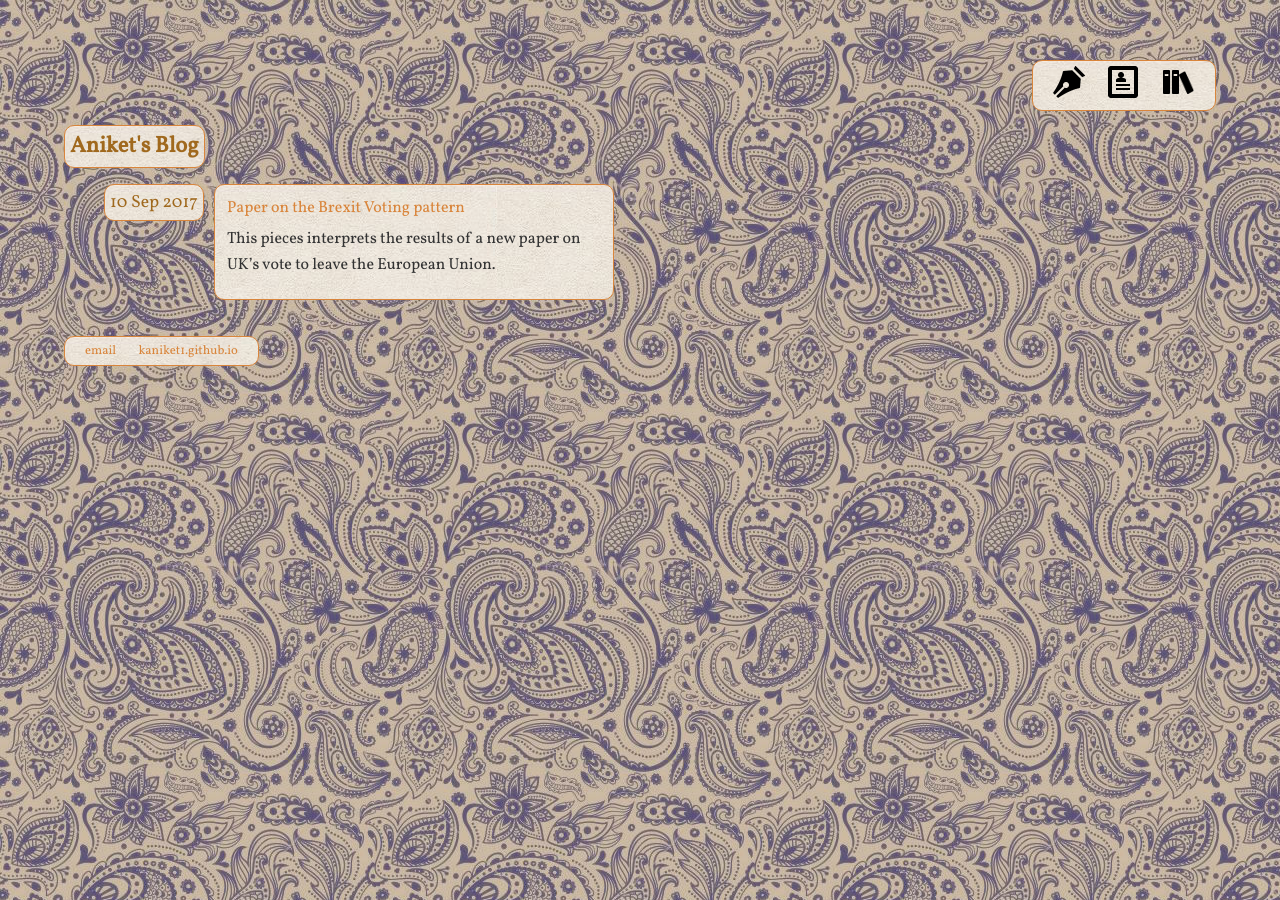
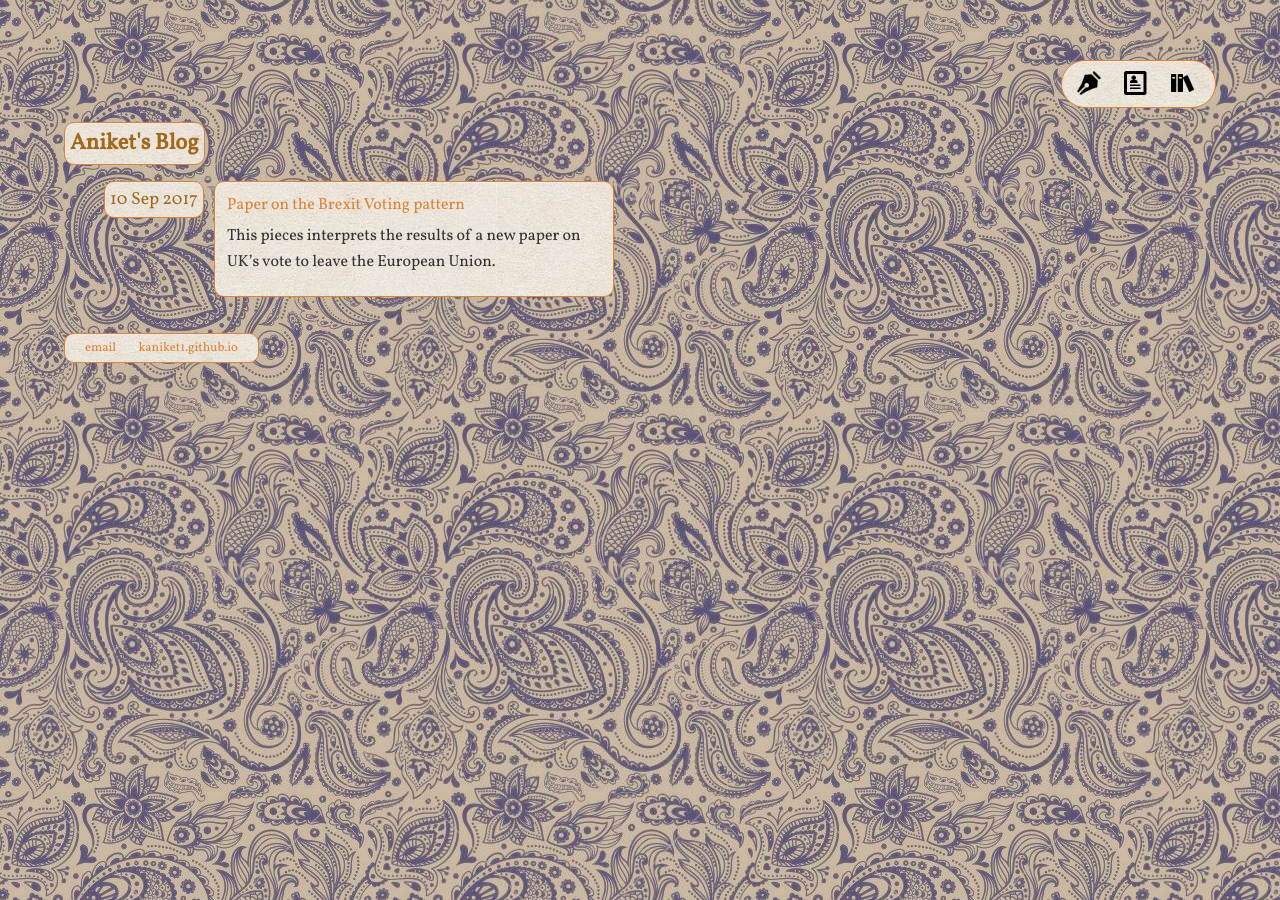
Before and after one commit to kaniket1/kaniket1.github.io, a Jekyll site: the page built from index.html, in a window 1280 px wide. Built offline with Jekyll 4.4.1, drawn with Linux system fonts in a browser that asks for light colours.

Commit message:
Some changes

```diff
--- a/_layouts/default.html
+++ b/_layouts/default.html
@@ -11,10 +11,10 @@
 			<nav>
 	    		<ul>
 					<div align="right">
-					<div class="citiesheader">
-	        		<li><a href="/"><img src="../fig/009-pen.png" width="32" height="32" alt="Blog"></a></li>
-		        	<li><a href="/about"><img src="../fig/036-profile.png" width="32" height="32" alt="About me"></a></li>
-	        		<li><a href="/blog/"><img src="../fig/033-books.png" width="32" height="32" alt="Archive"></a></li>
+					<div class="citiesicons">
+	        		<li><a href="/"><img src="../fig/009-pen.png" width="24" height="24" alt="Blog"></a></li>
+		        	<li><a href="/about"><img src="../fig/036-profile.png" width="24" height="24" alt="About me"></a></li>
+	        		<li><a href="/blog/"><img src="../fig/033-books.png" width="24" height="24" alt="Archive"></a></li>
 				<!-- <li><a href="http://kaniket1.github.io/blog/atom.xml">RSS</a></li> -->
 				</div>
 				</div>
--- a/css/main.css
+++ b/css/main.css
@@ -140,6 +140,35 @@ div.citiesheader {
 		border: 1px solid #D9853B;
 	}
 
+div.citiesicons {
+/*		max-width: 180px;*/
+		display: inline-block;
+		background-color: rgb(244,240,223);
+		background: url("../fig/offwhite.png") ;
+	    margin: 0px 0px 0px 0px;
+	    padding: 10px 0px 5px 15px;
+		border-radius: 25px;
+		border: 1px solid #D9853B;
+	}
+
+a.citiesicons {
+    text-decoration: none;
+	font-size: 1em;
+    color: #D9853B;
+}
+
+a.citiesicons:hover {
+    text-decoration: none;
+	font-size: 1em;
+	color: blue;
+	/*font-style: bold;
+	font-variant:small-caps;
+	font-weight:bold;*/
+/*	border-bottom: 3px solid #C63D0F;*/
+/*	border-bottom: 2.5px solid #C63D0F;*/
+	box-shadow: 0px -24px 0px rgb(252,255,0);
+}
+
 div.citiestitle {
 /*		max-width: 180px;*/
 		display: inline-block;
```
